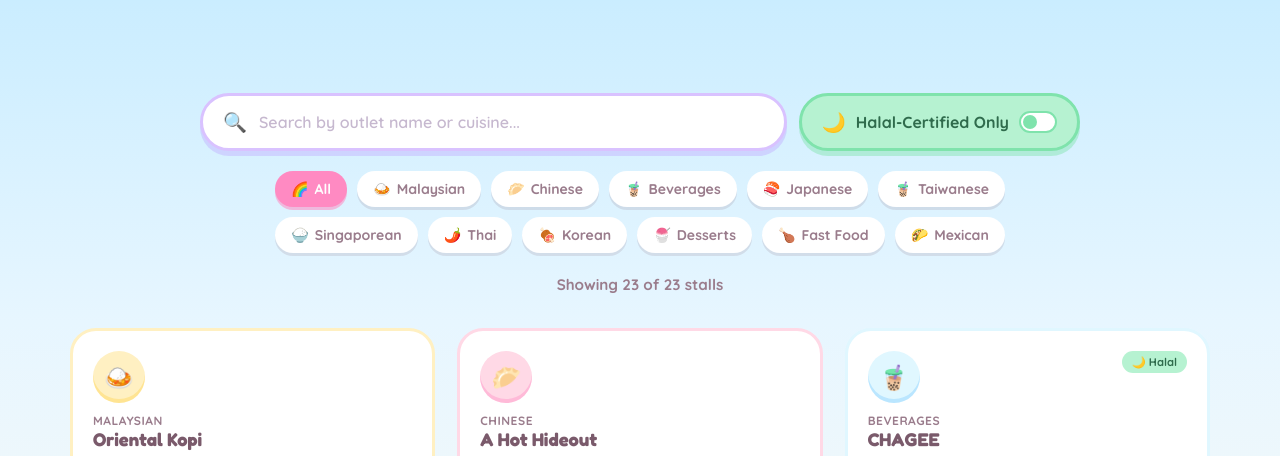
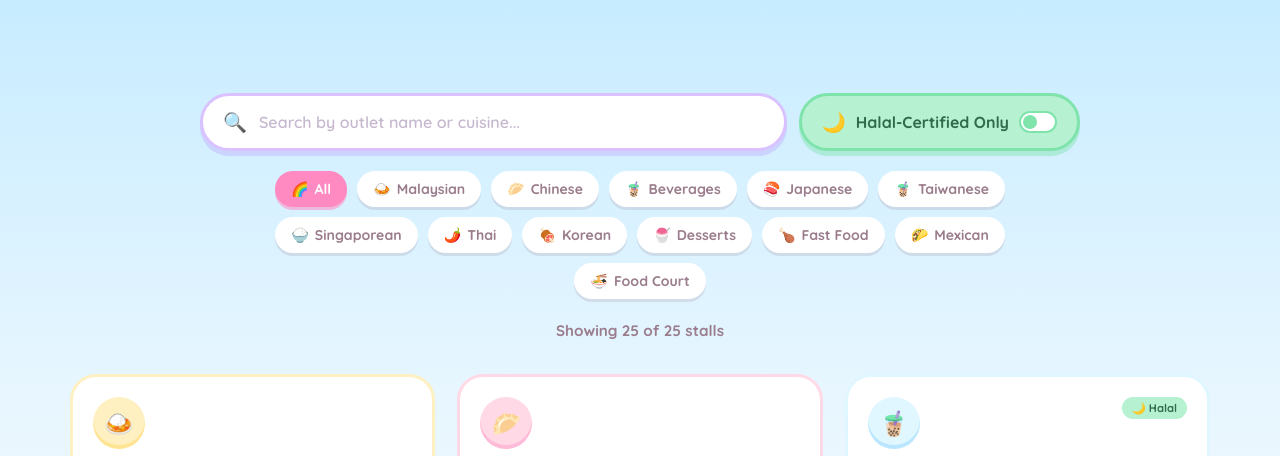
Before and after one commit to victorialimyuyun/NEXmall-food, a website: page index.html in a window 1280 px wide. Shown: the part 317-773 px from the top of the page. Drawn offline with Linux system fonts and the light colour scheme.

Commit message:
Add files via upload

```diff
--- a/index.html
+++ b/index.html
@@ -434,7 +434,8 @@
     "Beverages":   { icon:"🧋", color:"#E0F7FF", ring:"#7FCBFF" },
     "Desserts":    { icon:"🍧", color:"#FFE3F0", ring:"#FF8AC2" },
     "Fast Food":   { icon:"🍗", color:"#FFEFD0", ring:"#FFD24C" },
-    "Mexican":     { icon:"🌮", color:"#E7F5D0", ring:"#7FE3AC" }
+    "Mexican":     { icon:"🌮", color:"#E7F5D0", ring:"#7FE3AC" },
+    "Food Court":  { icon:"🍜", color:"#FFDFE0", ring:"#FF9AA2" }
   };
 
   const OUTLETS = [
@@ -460,7 +461,9 @@
     { name:"Ghost Kakigori", unit:"#B1-09", cuisine:"Desserts", halal:false, tel:null, website:"https://www.instagram.com/ghostkakigori/" },
     { name:"Lao Huo Tang", unit:"#03-08/09", cuisine:"Chinese", halal:false, tel:"+6565090355", telDisplay:"6509 0355", website:"http://laohuotang.com.sg/" },
     { name:"Jollibee", unit:"#B1-28/29", cuisine:"Fast Food", halal:true, tel:"+6569706578", telDisplay:"6970 6578", website:"https://www.facebook.com/JollibeeSG/" },
-    { name:"Guzman y Gomez", unit:"#02-14", cuisine:"Mexican", halal:false, tel:null, website:"https://www.gyg.com.sg/locations/nex" }
+    { name:"Guzman y Gomez", unit:"#02-14", cuisine:"Mexican", halal:false, tel:null, website:"https://www.gyg.com.sg/locations/nex" },
+    { name:"Food Republic", unit:"#B2-63 to 66/70 to 72", cuisine:"Food Court", halal:false, tel:"+6568343126", telDisplay:"6834 3126", website:"https://foodrepublic.com.sg/food-republic-outlets/food-republic-nex-dial-a-meal/" },
+    { name:"Food Junction", unit:"#04-36/37", cuisine:"Food Court", halal:false, tel:"+6566344358", telDisplay:"6634 4358", website:"https://www.foodjunction.com/outlets/" }
   ];
 
   // ---------------- State ----------------
```
